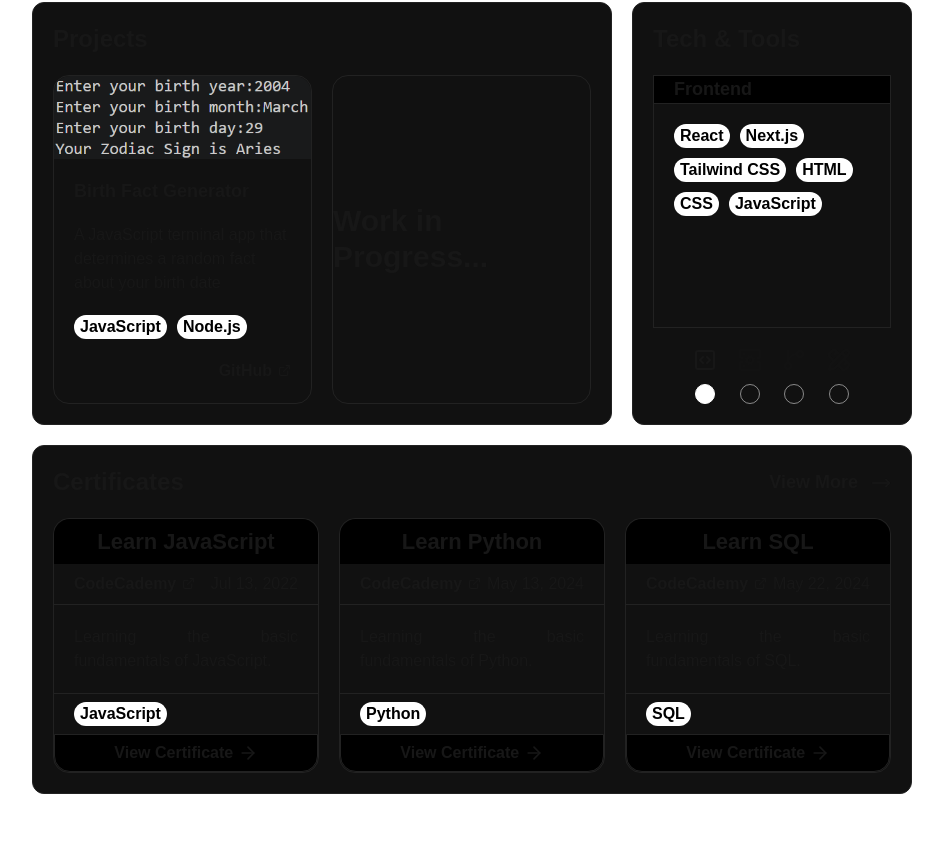
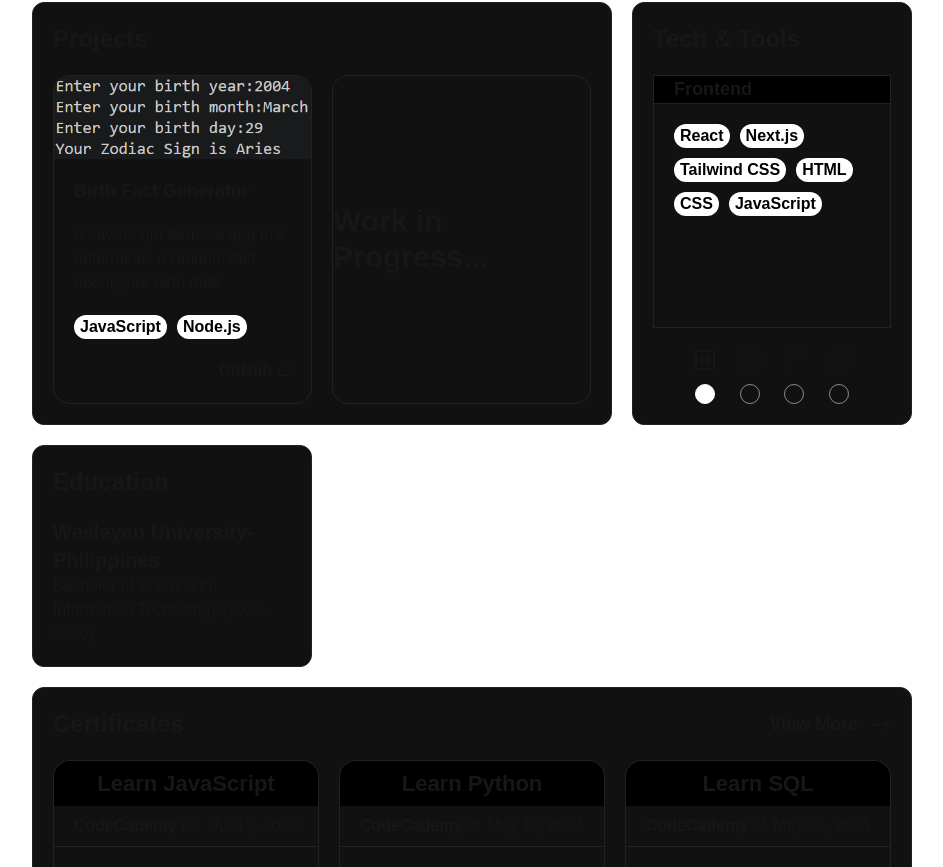
Before and after one commit to SimC0de/My-Portfolio, a Next.js app: page / in a window 1280 px wide. Shown: the part 560-1427 px from the top of the page, without its empty margins (168-1111 px from the left). Before the commit the page ends 1394 px from the top, so only its background shows below. Built offline with nearby package versions, Linux system fonts and the light colour scheme.

Commit message:
Added Education Section

```diff
--- /dev/null
+++ b/src/app/components/Education.jsx
@@ -0,0 +1,11 @@
+export default function Education() {
+  return (
+    <div className="col-span-1 flex flex-col gap-5 border border-[#222222] rounded-xl bg-[#111111] p-5 w-full h-full">
+          <h1 className="section-title">Education</h1>
+          <div className="flex flex-col">
+              <h1 className="font-bold text-xl">Wesleyan University-Philippines</h1>
+              <p className="text-[16px]">Bachelor of Science in Information Technology (2022-2026)</p>
+          </div>
+    </div>
+  );
+}
--- a/src/app/page.js
+++ b/src/app/page.js
@@ -4,6 +4,7 @@ import { Laptop, CodeXml, Video, Layers } from 'lucide-react';
 import TechStack from "./components/TechStack";
 import Profile from "./components/profile/Profile";
 import ProjCon from "./components/project/ProjCon";
+import Education from "./components/Education";
 
 export default function Home() {
   return (
@@ -14,6 +15,7 @@ export default function Home() {
         <Profile />
         <ProjCon />
         <TechStack />
+        <Education/>
         <CertContainer />
       </div>
     </div>
```
